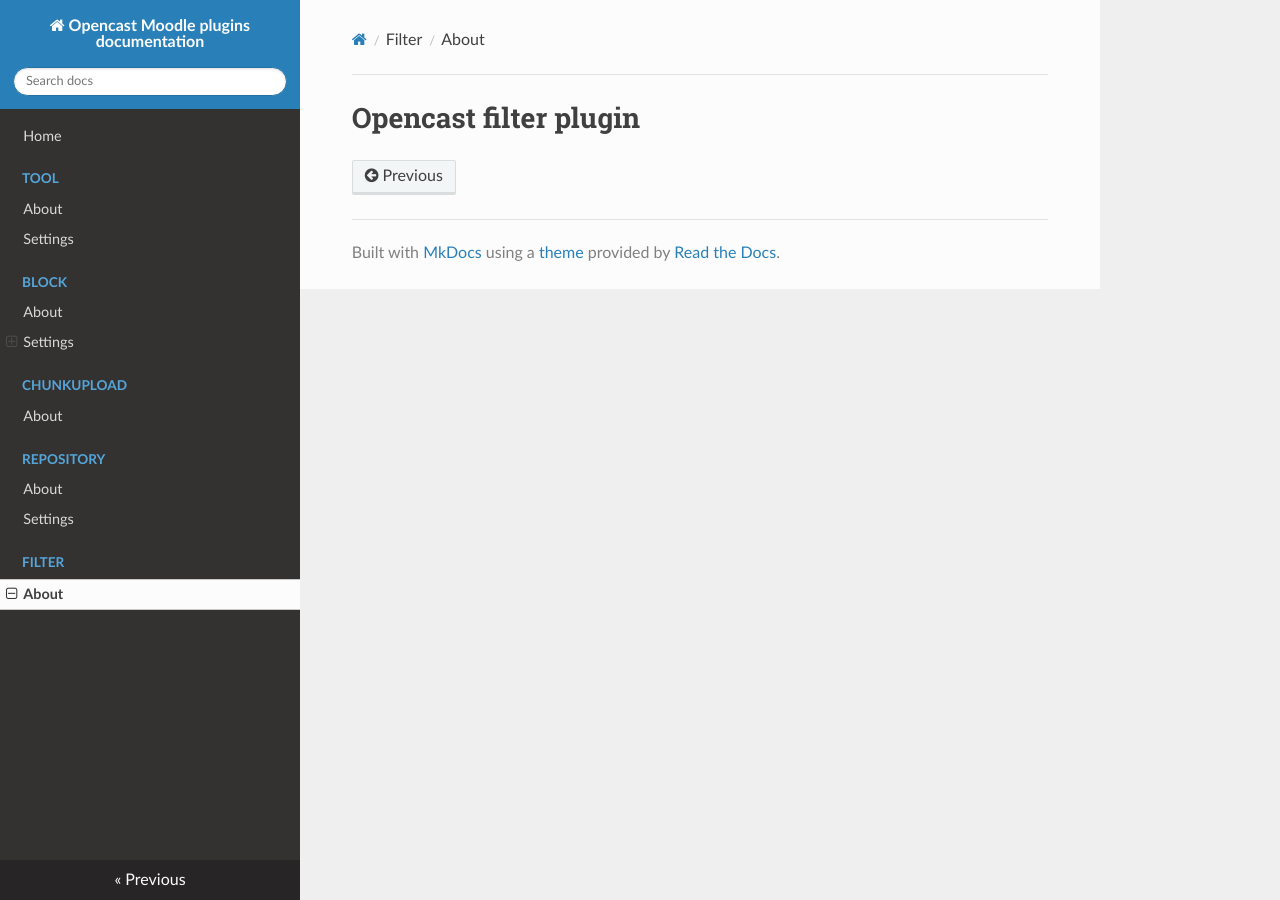
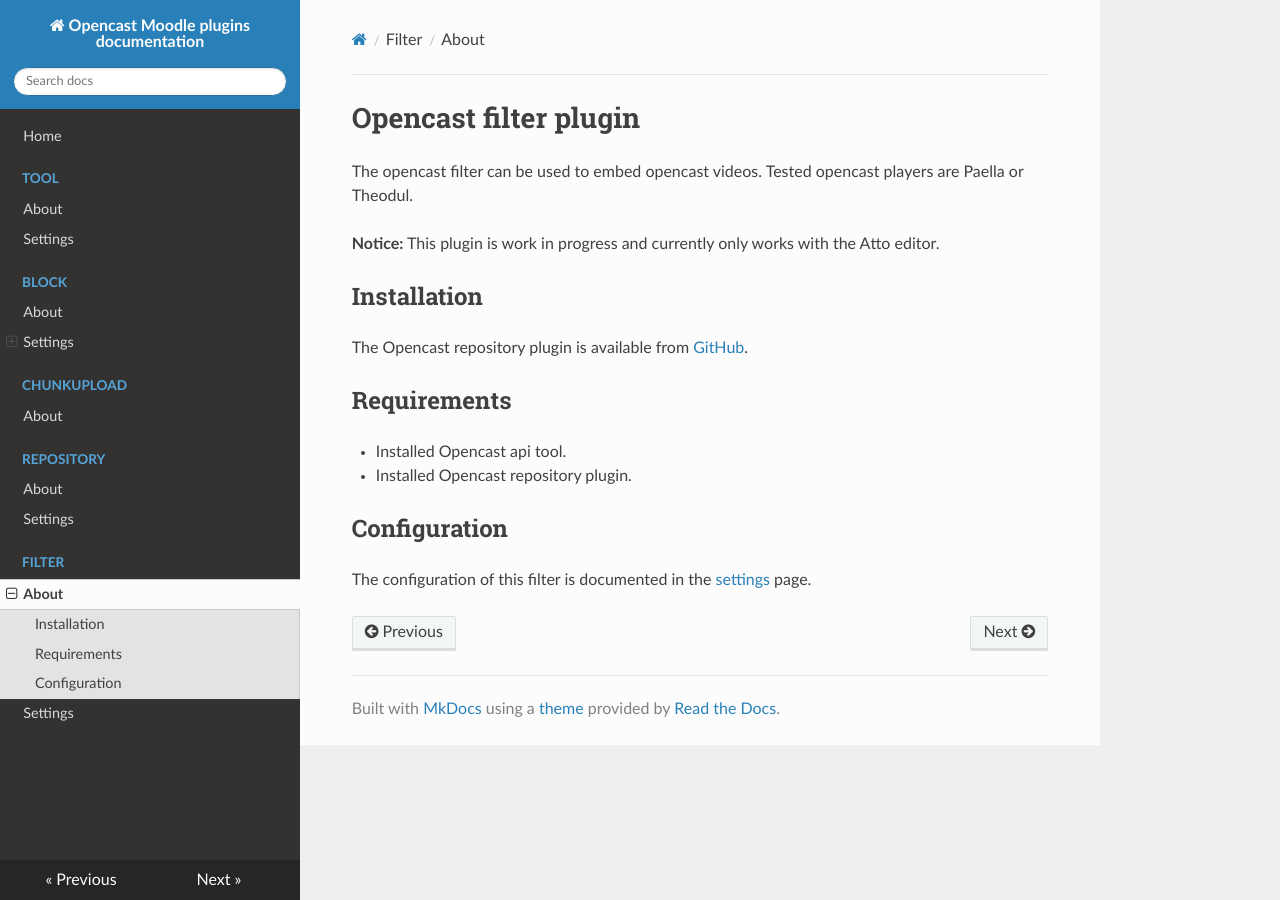
Before and after one commit to Opencast-Moodle/documentation, an MkDocs documentation site: the page built from docs/filter/about.md, in a window 1280 px wide. Built offline with MkDocs 1.6.1, drawn with Linux system fonts in a browser that asks for light colours; nearby versions of some CDN libraries.

Commit message:
Added filter documentation

```diff
--- a/docs/filter/about.md
+++ b/docs/filter/about.md
@@ -1 +1,18 @@
 # Opencast filter plugin
+
+The opencast filter can be used to embed opencast videos. Tested opencast players are Paella or Theodul.
+
+**Notice:** This plugin is work in progress and currently only works with the Atto editor.
+
+## Installation
+
+The Opencast repository plugin is available from [GitHub](https://github.com/Opencast-Moodle/moodle-filter_opencast).
+
+## Requirements
+
+* Installed Opencast api tool.
+* Installed Opencast repository plugin.
+
+## Configuration
+
+The configuration of this filter is documented in the [settings](settings.md) page.
--- a/mkdocs.yml
+++ b/mkdocs.yml
@@ -20,3 +20,4 @@ nav:
         - 'Settings': 'repository/settings.md'
     - 'Filter':
         - 'About': 'filter/about.md'
+        - 'Settings': 'filter/settings.md'
```
Also changed, not shown: docs/filter/settings.md (added, +12 -0 lines).
